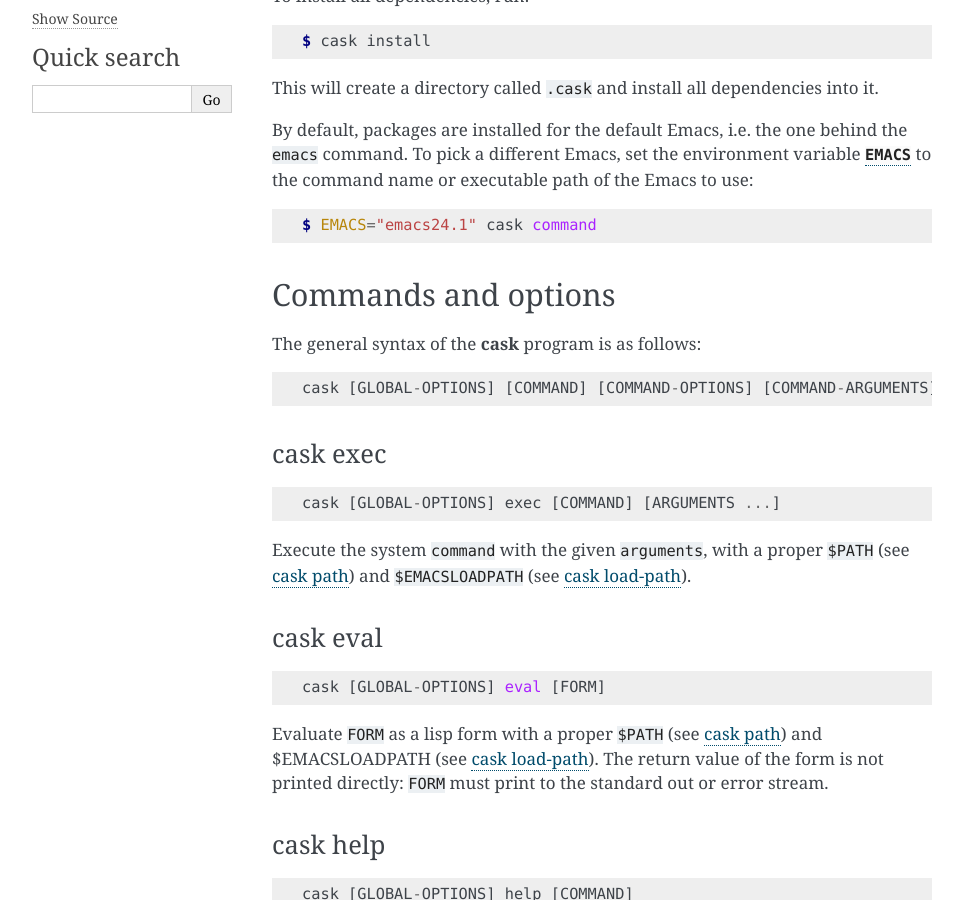
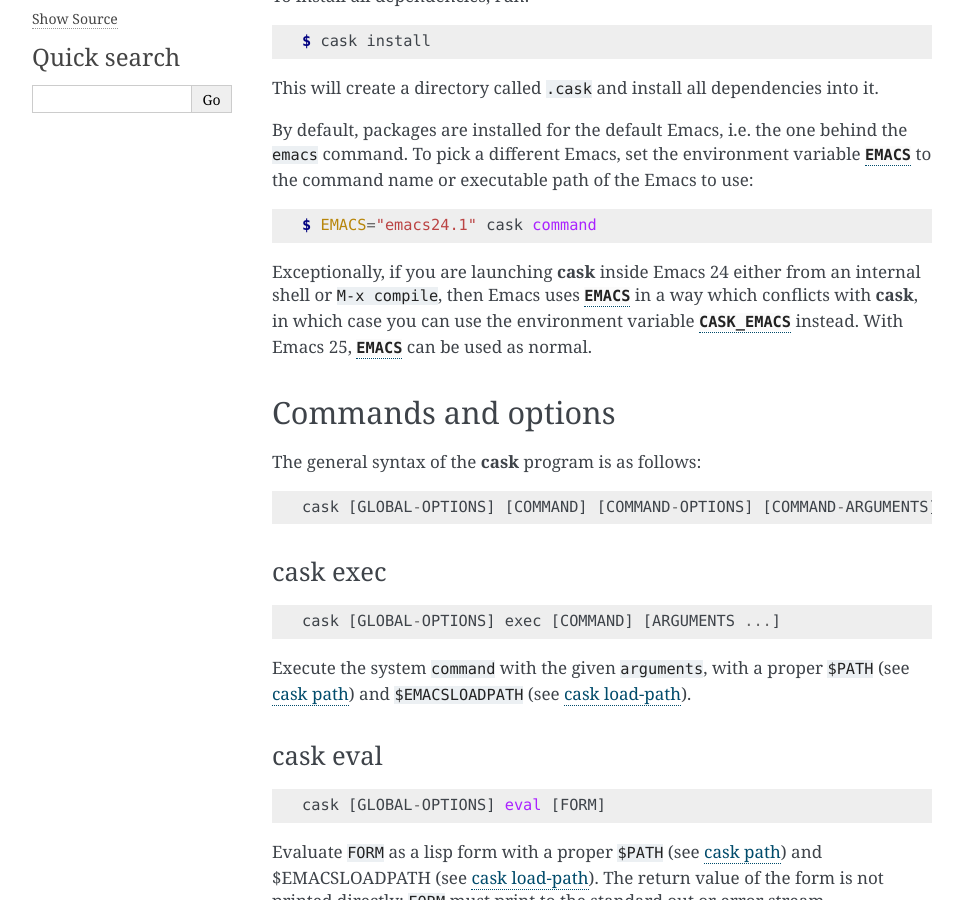
Before and after one commit to cask/cask, a Sphinx documentation site: the page built from doc/guide/usage.rst, in a window 1280 px wide and 900 px high, scrolled down 667 px. Shown: the whole window, without its empty margins (148-1111 px from the left). Built offline with Sphinx 7.4.7, drawn with Linux system fonts in a browser that asks for light colours; cross-references to code outside the pages are shown as plain code; some of the changed text lies outside the part shown.

Commit message:
Improve handling on EMACS env vars.
Previously, the EMACS environment variable is ignored if Cask is running
inside Emacs, which was necessitated by Emacs-24 which changes alters
the value of this variable unhelpfully. As Emacs-25 does not change this
value, in this change we limit this behaviour to Emacs-24.

Additionally, we add support for a CASK_EMACS environment variable which
will work on both Emacs-24 and Emacs-25, although we document that the
on Emacs-25 the EMACS variable is prefered.

```diff
--- a/doc/guide/usage.rst
+++ b/doc/guide/usage.rst
@@ -51,6 +51,13 @@
 .. code-block:: console
 
    $ EMACS="emacs24.1" cask command
+
+Exceptionally, if you are launching :program:`cask` inside Emacs 24 either
+from an internal shell or `M-x compile`, then Emacs uses :envvar:`EMACS` in a
+way which conflicts with :program:`cask`, in which case you can use the
+environment variable :envvar:`CASK_EMACS` instead. With Emacs 25,
+:envvar:`EMACS` can be used as normal.
+
 
 Commands and options
 ====================
@@ -440,3 +447,8 @@
    - ``emacs``
 
    On other Unix variants, e.g. Linux, Cask will simply use ``emacs``.
+
+.. envvar:: CASK_EMACS
+
+   As EMACS, but takes precedence over it. This is most useful for launching
+   Cask inside Emacs which often resets EMACS to other values.
```
Also changed, not shown: 1 other file.
